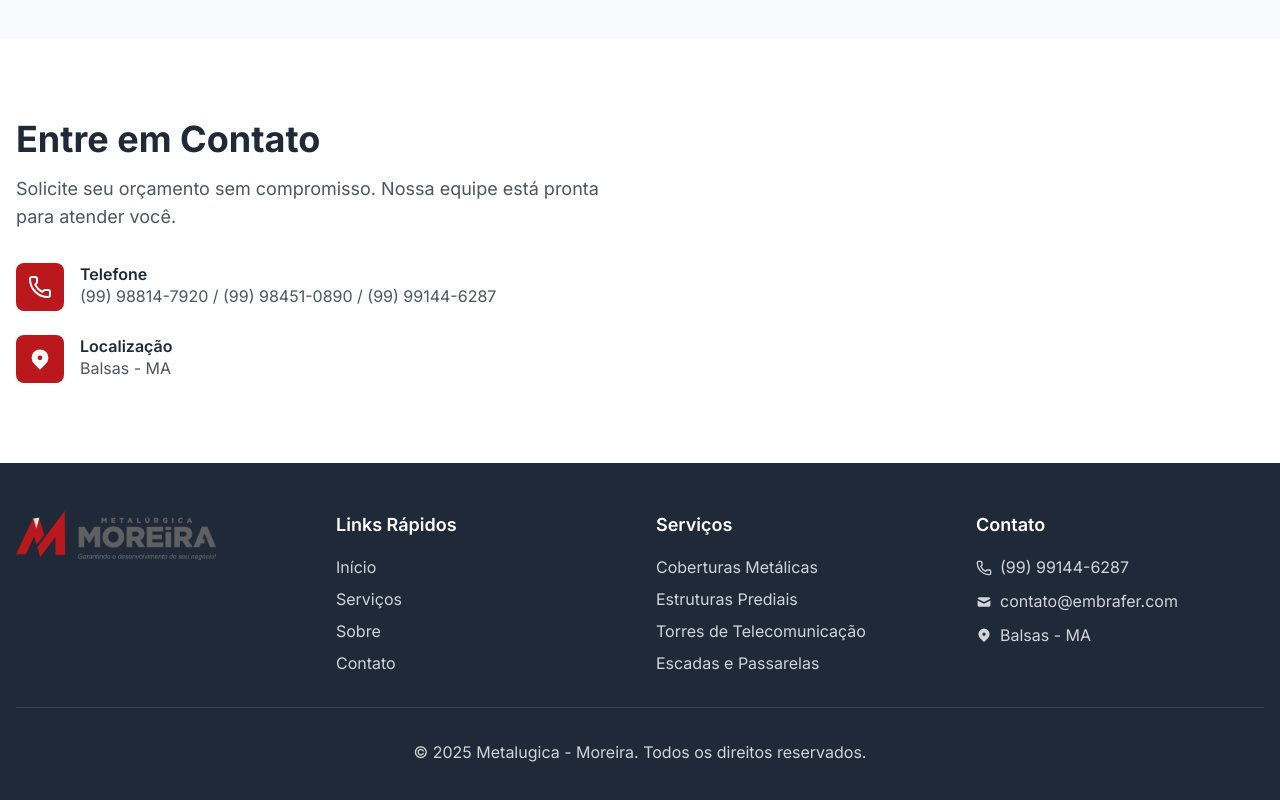
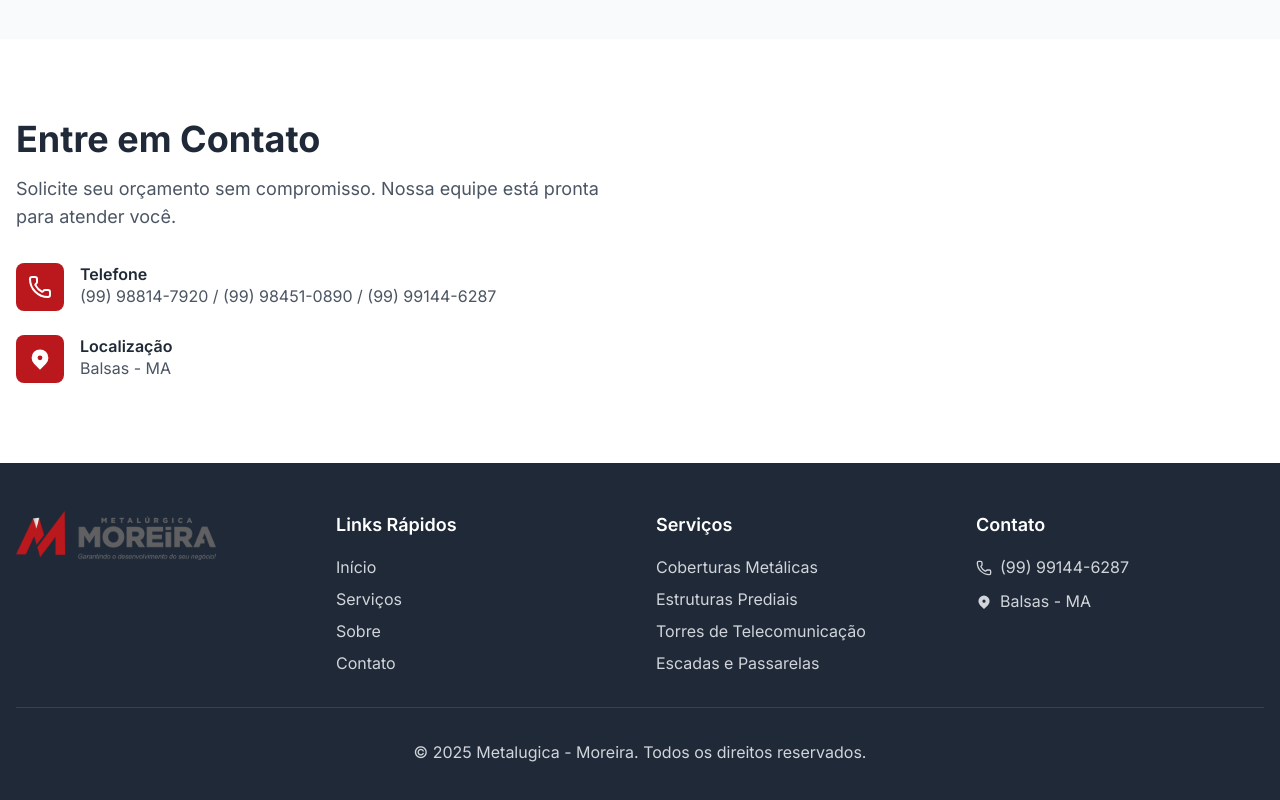
Before and after one commit to phsilvadev/metalurgica, a Next.js app: page / in a window 1280 px wide. Shown: the part 3585-4385 px from the top of the page. Built offline with nearby package versions, Linux system fonts and the light colour scheme; grey boxes are pictures that could not be loaded.

Commit message:
remoção de contato

```diff
--- a/src/app/page.tsx
+++ b/src/app/page.tsx
@@ -542,17 +542,7 @@ export default function Home() {
                   <Phone size={16} />
                   (99) 99144-6287
                 </p>
-                <p className="flex items-center gap-2">
-                  <svg
-                    className="w-4 h-4"
-                    fill="currentColor"
-                    viewBox="0 0 20 20"
-                  >
-                    <path d="M2.003 5.884L10 9.882l7.997-3.998A2 2 0 0016 4H4a2 2 0 00-1.997 1.884z" />
-                    <path d="M18 8.118l-8 4-8-4V14a2 2 0 002 2h12a2 2 0 002-2V8.118z" />
-                  </svg>
-                  contato@embrafer.com
-                </p>
+
                 <p className="flex items-center gap-2">
                   <svg
                     className="w-4 h-4"
```
